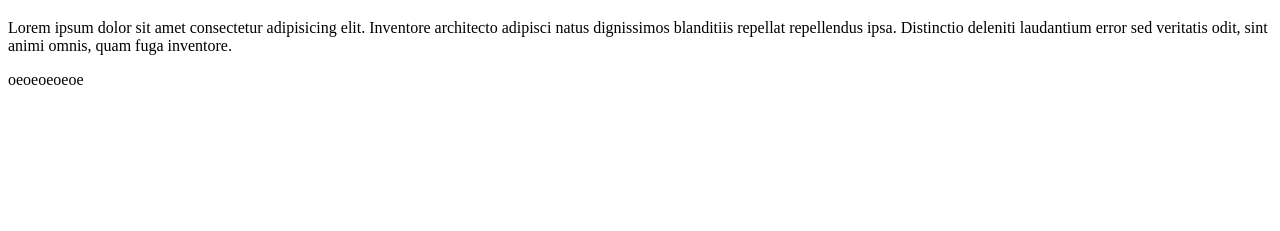
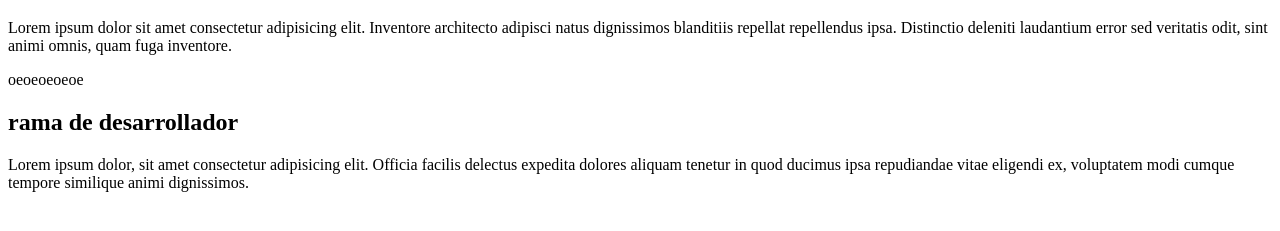
Before and after one commit to jjsch2008/TRABAJOJUNIO, a plain HTML site: page INDEX.html in a window 1280 px wide. Shown: the part 61-292 px from the top of the page. Drawn offline with Linux system fonts and the light colour scheme.

Commit message:
rama de desarrollo

```diff
--- a/INDEX.html
+++ b/INDEX.html
@@ -9,5 +9,8 @@
     <h1>RAMASDE GIT</h1>
     <p>Lorem ipsum dolor sit amet consectetur adipisicing elit. Inventore architecto adipisci natus dignissimos blanditiis repellat repellendus ipsa. Distinctio deleniti laudantium error sed veritatis odit, sint animi omnis, quam fuga inventore.</p>
     <p>oeoeoeoeoe</p>
+    <h2>rama de desarrollador</h2>
+    <p>Lorem ipsum dolor, sit amet consectetur adipisicing elit. Officia facilis delectus expedita dolores aliquam tenetur in quod ducimus ipsa repudiandae vitae eligendi ex, voluptatem modi cumque tempore similique animi dignissimos.</p>
+
 </body>
 </html>
```
